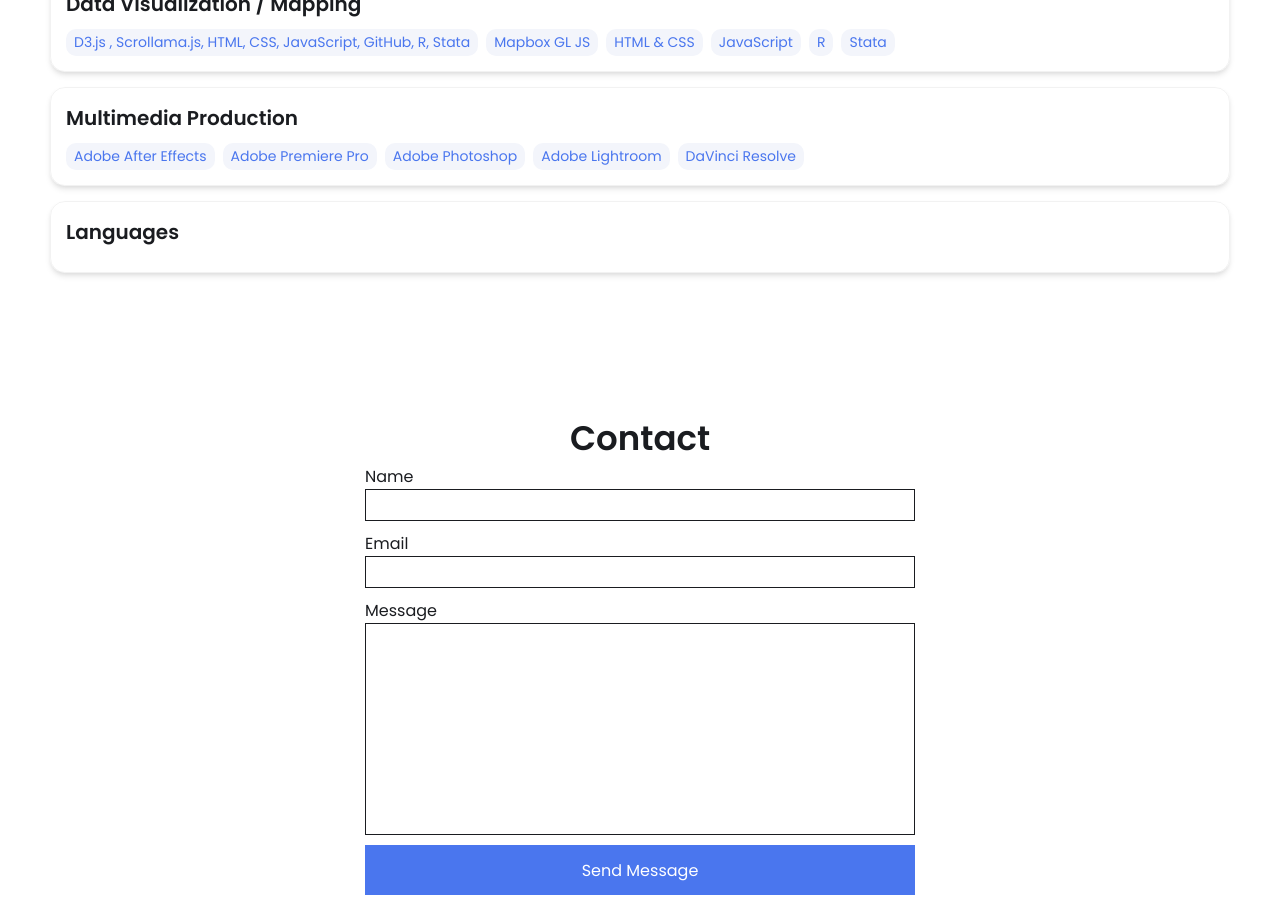
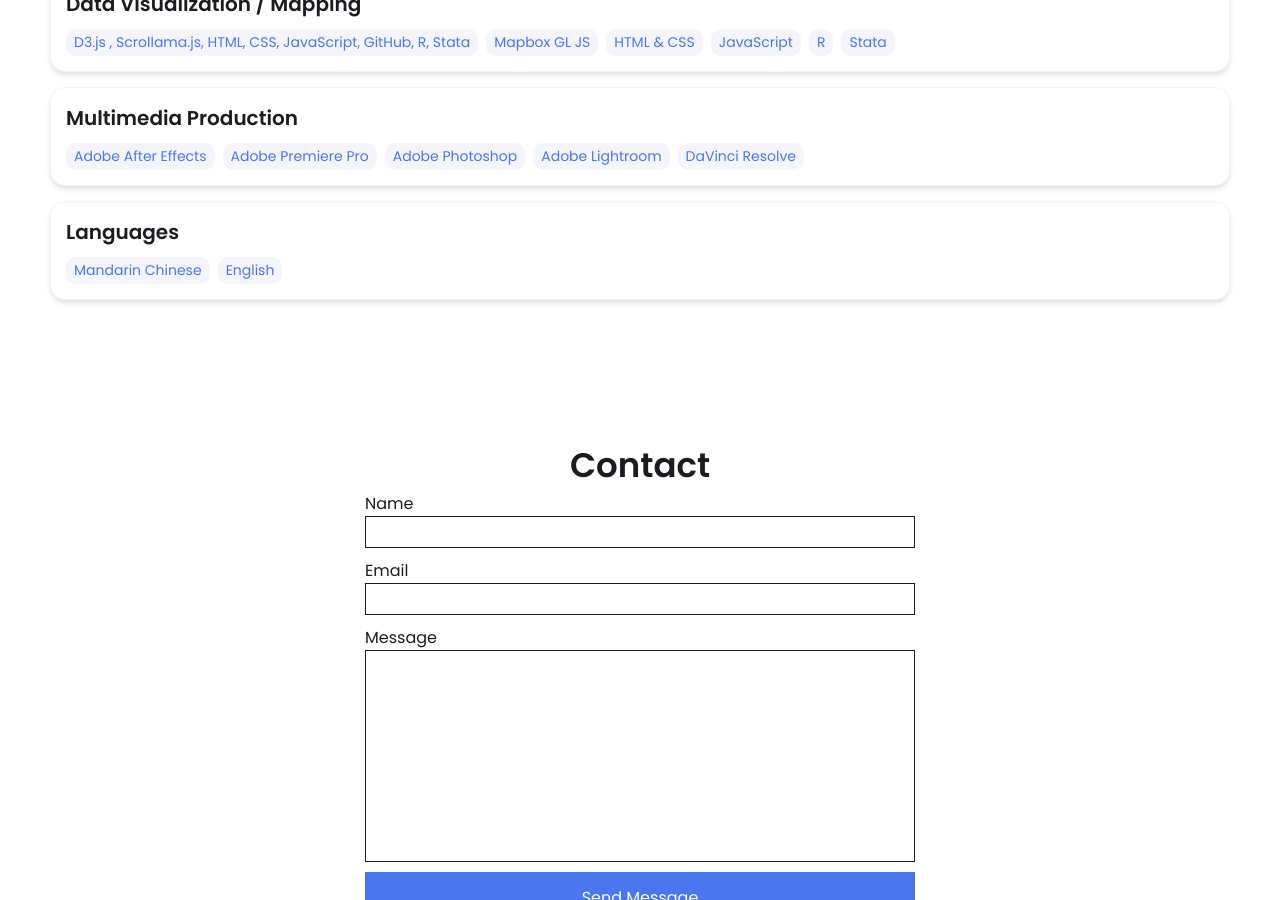
Before and after one commit to Oukangneng/oukangneng.github.io, a Jekyll site: the page built from index.html, in a window 1280 px wide and 900 px high, scrolled down 1719 px. Built offline with Jekyll 4.4.1, drawn with Linux system fonts in a browser that asks for light colours; part of the change alters nothing that is shown.

```diff
--- a/_config.yml
+++ b/_config.yml
@@ -59,7 +59,7 @@ skills:
     - Adobe Lightroom
     - DaVinci Resolve
   - category: Languages
-    types:
+    tools:
     - Mandarin Chinese
     - English
 
```
